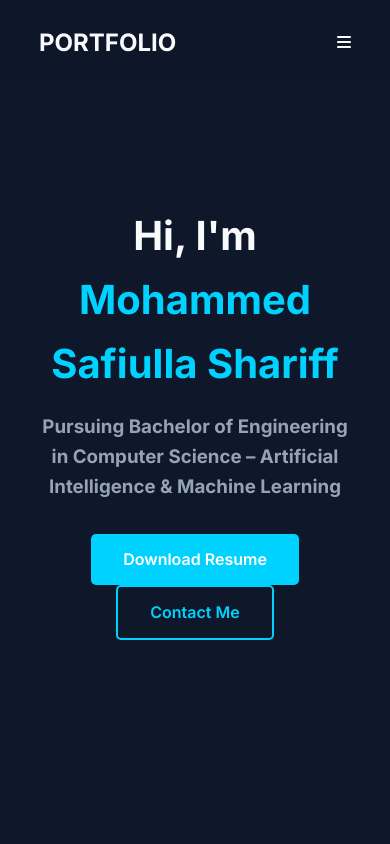
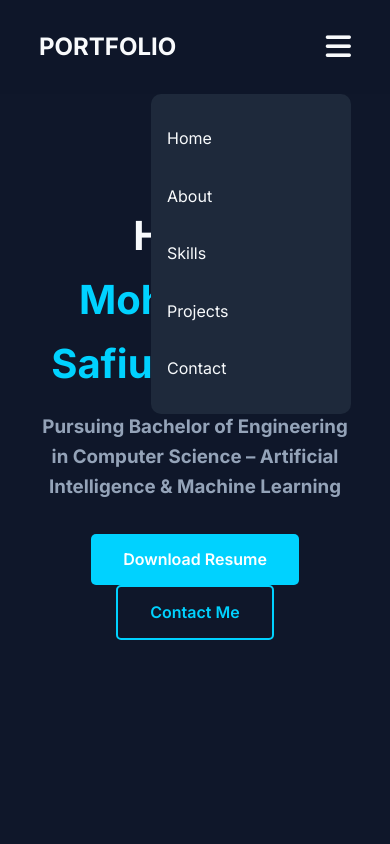
Before and after one commit to shariff-bukhari/portfolio, a plain HTML site: page portfolio/my portfolio/index.html in a window 390 px wide. Both pictures are taken after a click on the element 344 px from the left and 43 px from the top of the page. Shown: the top 844 px of the page. Drawn offline with Linux system fonts and the light colour scheme.

Commit message:
Implement mobile burger menu and responsive styles
Added a burger menu for mobile responsiveness.

```diff
--- a/portfolio/my portfolio/style.css
+++ b/portfolio/my portfolio/style.css
@@ -50,6 +50,14 @@
     transition: var(--transition);
 }
 .nav-links a:hover { color: var(--primary-color); }
+
+/* Burger menu */
+.burger {
+    display: none;
+    font-size: 1.8rem;
+    cursor: pointer;
+    color: var(--text-main);
+}
 
 /* Hero Section */
 .hero {
@@ -134,6 +142,32 @@
 
 /* Mobile Responsive */
 @media (max-width: 768px) {
-    .nav-links { display: none; }
-    .hero h1 { font-size: 2.5rem; }
+
+    .burger {
+        display: block;
+    }
+
+    .nav-links {
+        position: absolute;
+        top: 100%;
+        right: 10%;
+        background: var(--card-bg);
+        flex-direction: column;
+        width: 200px;
+        padding: 1rem;
+        border-radius: 10px;
+        display: none;
+    }
+
+    .nav-links li {
+        margin: 1rem 0;
+    }
+
+    .nav-links.active {
+        display: flex;
+    }
+
+    .hero h1 {
+        font-size: 2.5rem;
+    }
 }
```
